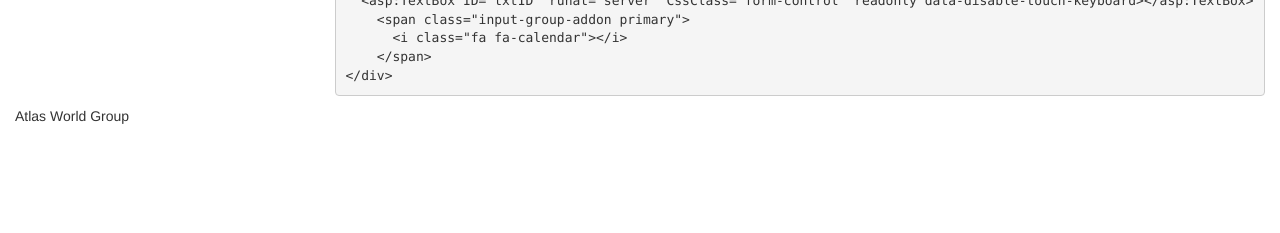
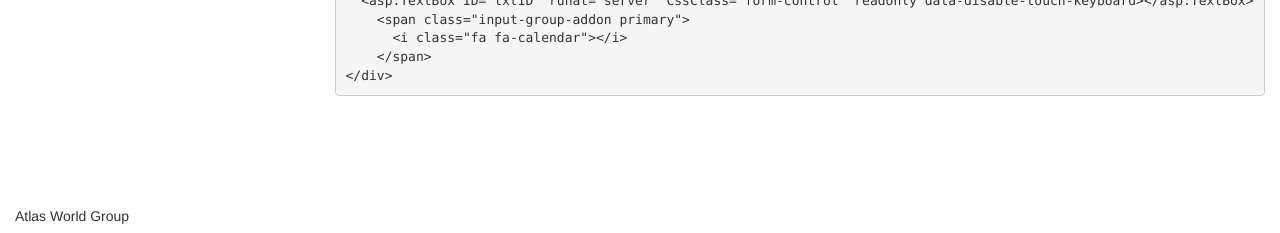
Before and after one commit to AtlasWorldGroup/atlasworldgroup.github.io, a Jekyll site: the page built from datetime/index.md, in a window 1280 px wide. Shown: the part 1319-1552 px from the top of the page. Built offline with Jekyll 4.4.1, drawn with Linux system fonts in a browser that asks for light colours; nearby versions of some CDN libraries; library files that are not in the unit come from our copies; Markdown is read by kramdown in place of the engine named in the settings; before the commit the page ends 1455 px from its top, so only the background shows below that.

Commit message:
Fixed styling of date time doc page and instantiated the datetime picker to run on the page

```diff
--- a/datetime/index.md
+++ b/datetime/index.md
@@ -93,7 +93,7 @@ There are four modes with the Date / Time picker.
     </span>
 </div>
 ~~~
-
+<div style="min-height:100px;"></div>
 <script>
   $(document).ready(function() {
     registerDateTimePicker();
```
